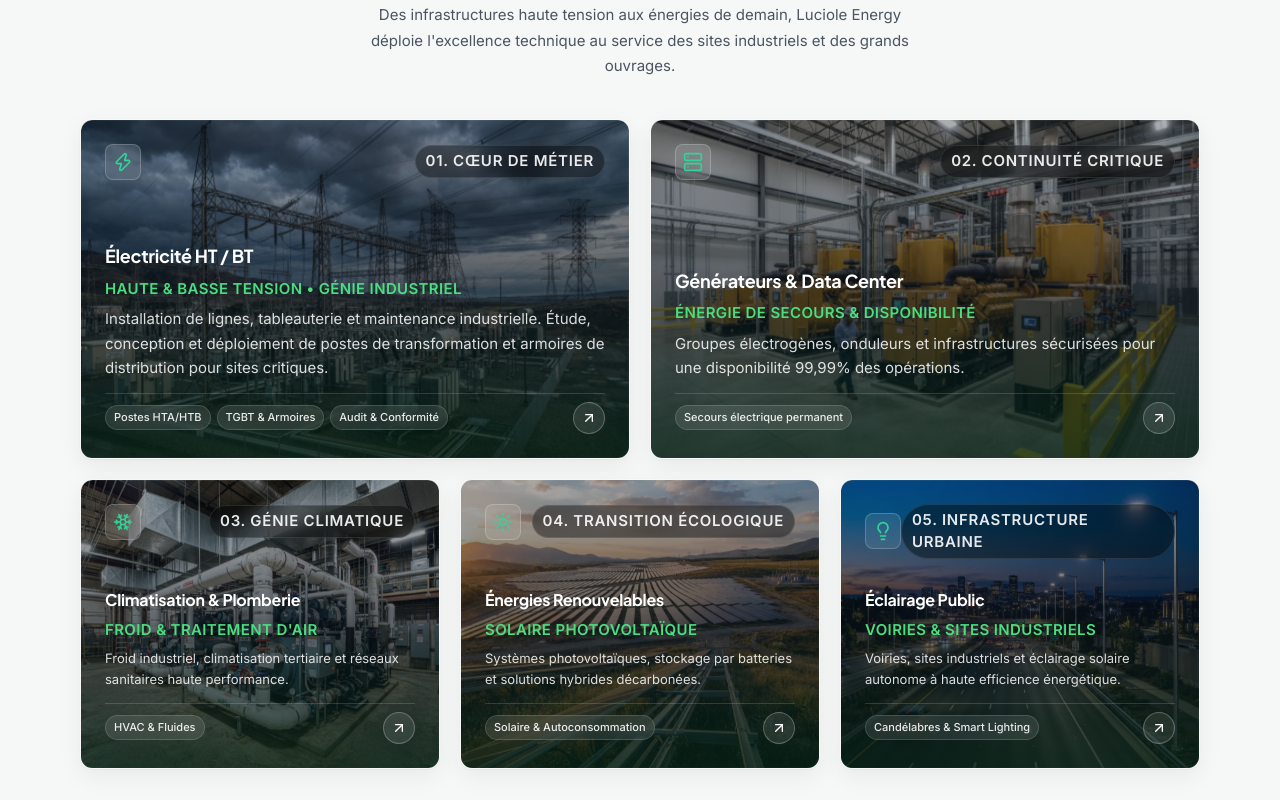
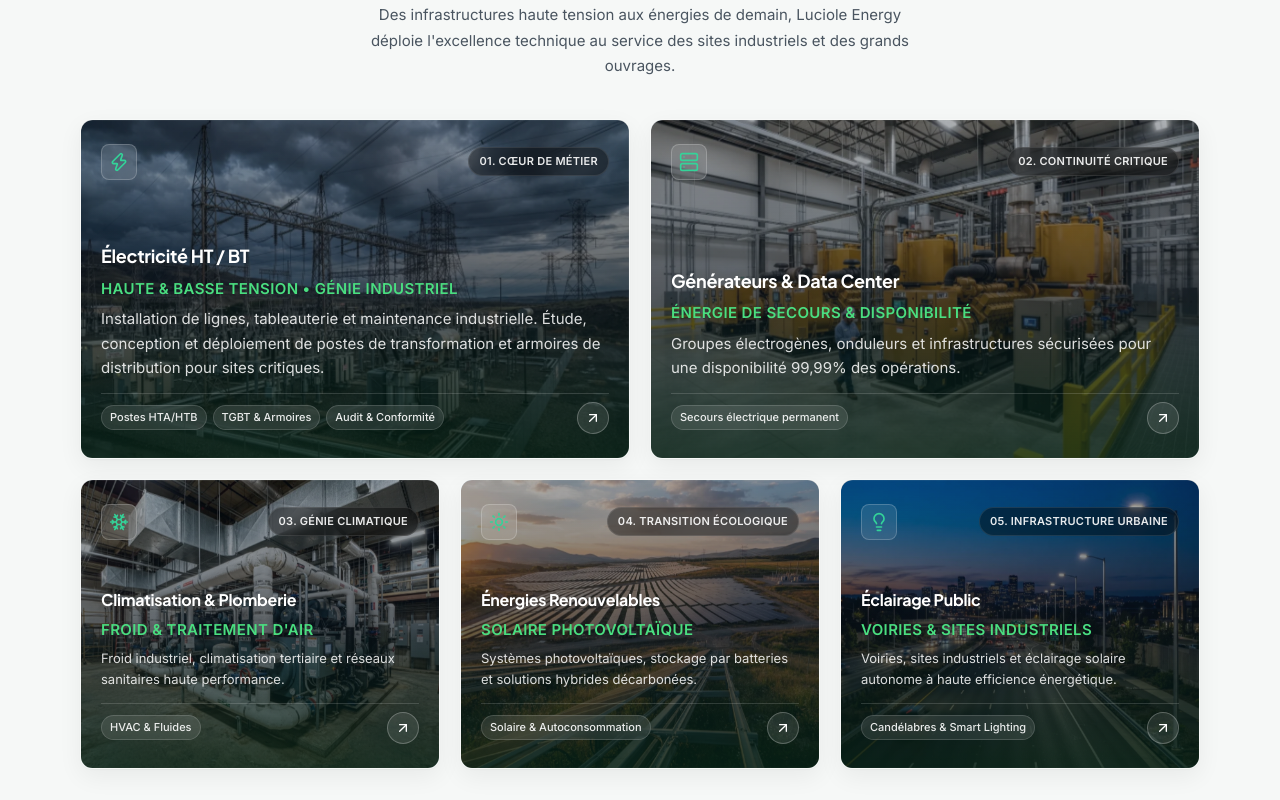
Before and after one commit to Darel225/luciole-energy, a React (Vite) app: page / in a window 1280 px wide. Shown: the part 1860-2660 px from the top of the page. Built offline with nearby package versions, Linux system fonts and the light colour scheme.

Commit message:
fix(ui): separate icon and badge with clean spacing on card 05 while preserving single line

```diff
--- a/src/components/home/Expertise.jsx
+++ b/src/components/home/Expertise.jsx
@@ -70,14 +70,14 @@ function ExpertiseCardItem({ card, heightClasses, globalIndex }) {
           }}
         />
 
-        {/* Contenu superposé : fade-in 500ms avec 250ms de retard */}
-        <div className="card-content-fade relative z-10 w-full h-full p-5 sm:p-6 flex flex-col justify-between">
-                    {/* Ligne du haut : icône & numéro/catégorie */}
-          <div className="flex items-start md:items-center justify-between gap-3 md:gap-0">
-            <div className="w-9 h-9 shrink-0 md:shrink rounded-[8px] bg-white/10 backdrop-blur-md border border-white/20 flex items-center justify-center">
+        {/* Contenu superpose : fade-in 500ms avec 250ms de retard */}
+        <div className="card-content-fade relative z-10 w-full h-full p-5 sm:px-4.5 lg:px-5 sm:py-6 flex flex-col justify-between">
+          {/* Ligne du haut : icone & numero/categorie */}
+          <div className="flex items-center justify-between gap-2.5 sm:gap-3">
+            <div className="w-9 h-9 shrink-0 rounded-[8px] bg-white/10 backdrop-blur-md border border-white/20 flex items-center justify-center">
               {getExpertiseIcon(card.id)}
             </div>
-            <span className="text-[var(--fs-micro)] leading-[1.25] md:leading-normal text-right md:text-left uppercase tracking-wider font-semibold text-white/90 bg-black/40 backdrop-blur-sm px-2.5 py-1.5 md:py-1 rounded-lg md:rounded-full border border-white/10">
+            <span className="text-[var(--fs-micro)] md:text-[0.66rem] lg:text-[0.6875rem] whitespace-nowrap uppercase tracking-wider md:tracking-wide font-semibold text-white/90 bg-black/40 backdrop-blur-sm px-2.5 md:px-2 lg:px-2.5 py-1.5 md:py-1 rounded-full border border-white/10 shrink-0">
               {card.category}
             </span>
           </div>
```
